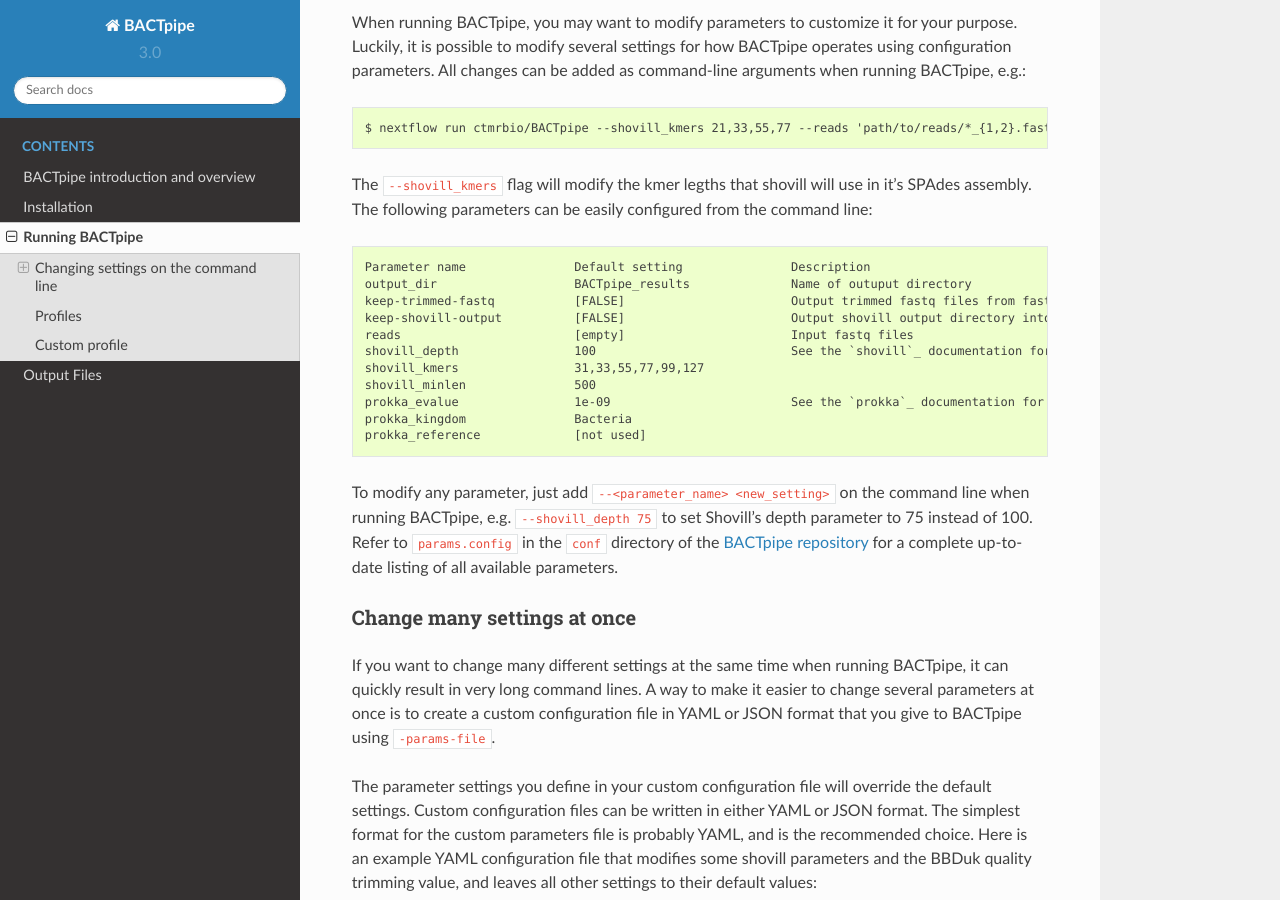
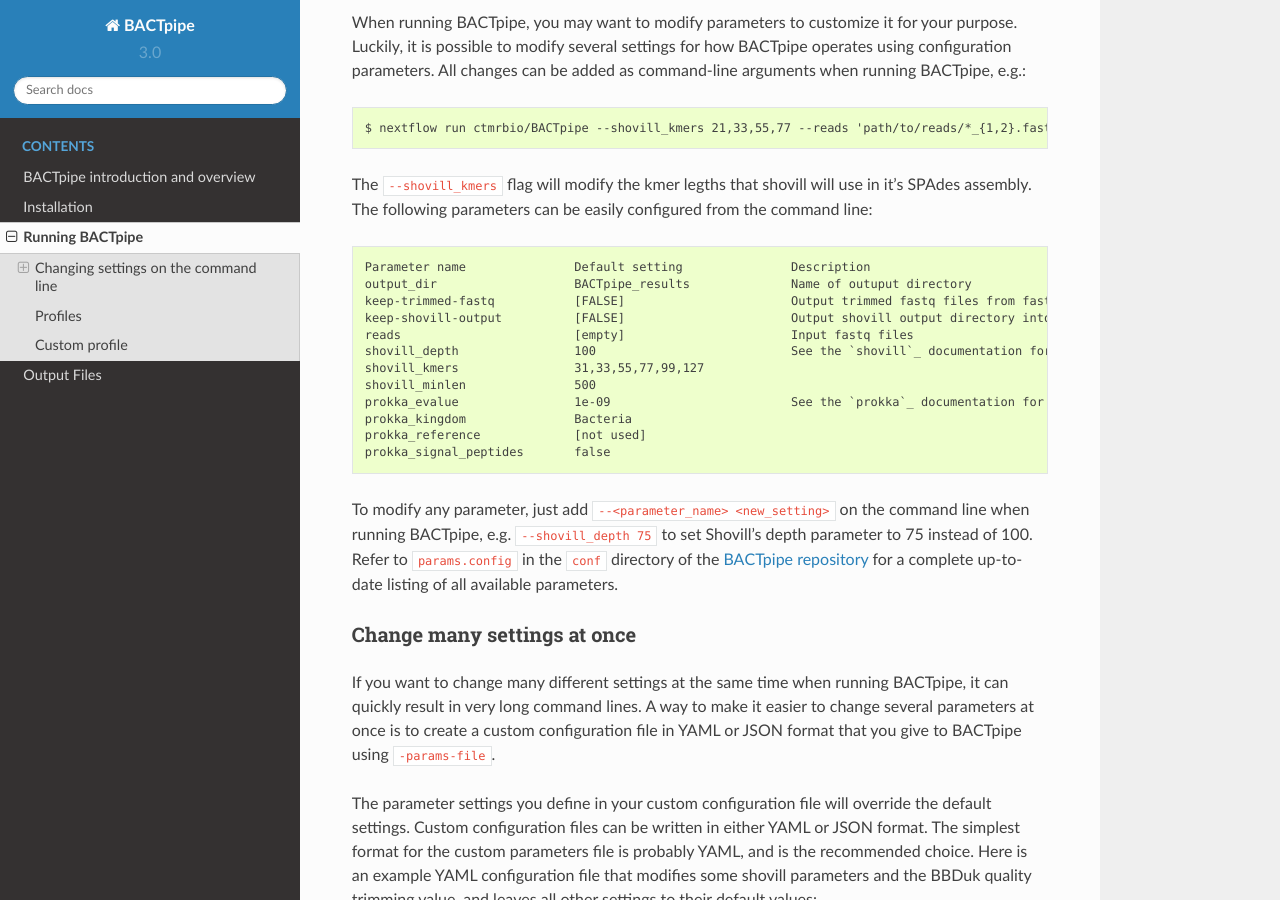
Before and after one commit to ctmrbio/BACTpipe, a Sphinx documentation site: the page built from docs/source/running.rst, in a window 1280 px wide and 900 px high, scrolled down 885 px. Built offline with Sphinx 7.4.7 and the Read the Docs theme 2.0.0, drawn with Linux system fonts in a browser that asks for light colours.

Commit message:
Add docs for prokka_signal_peptides

```diff
--- a/docs/source/running.rst
+++ b/docs/source/running.rst
@@ -59,7 +59,7 @@
     prokka_evalue                1e-09                         See the `prokka`_ documentation for details
     prokka_kingdom               Bacteria
     prokka_reference             [not used]
-
+    prokka_signal_peptides       false
 
 .. _shovill: https://github.com/tseemann/shovill
 .. _prokka: https://github.com/tseemann/prokka
```
